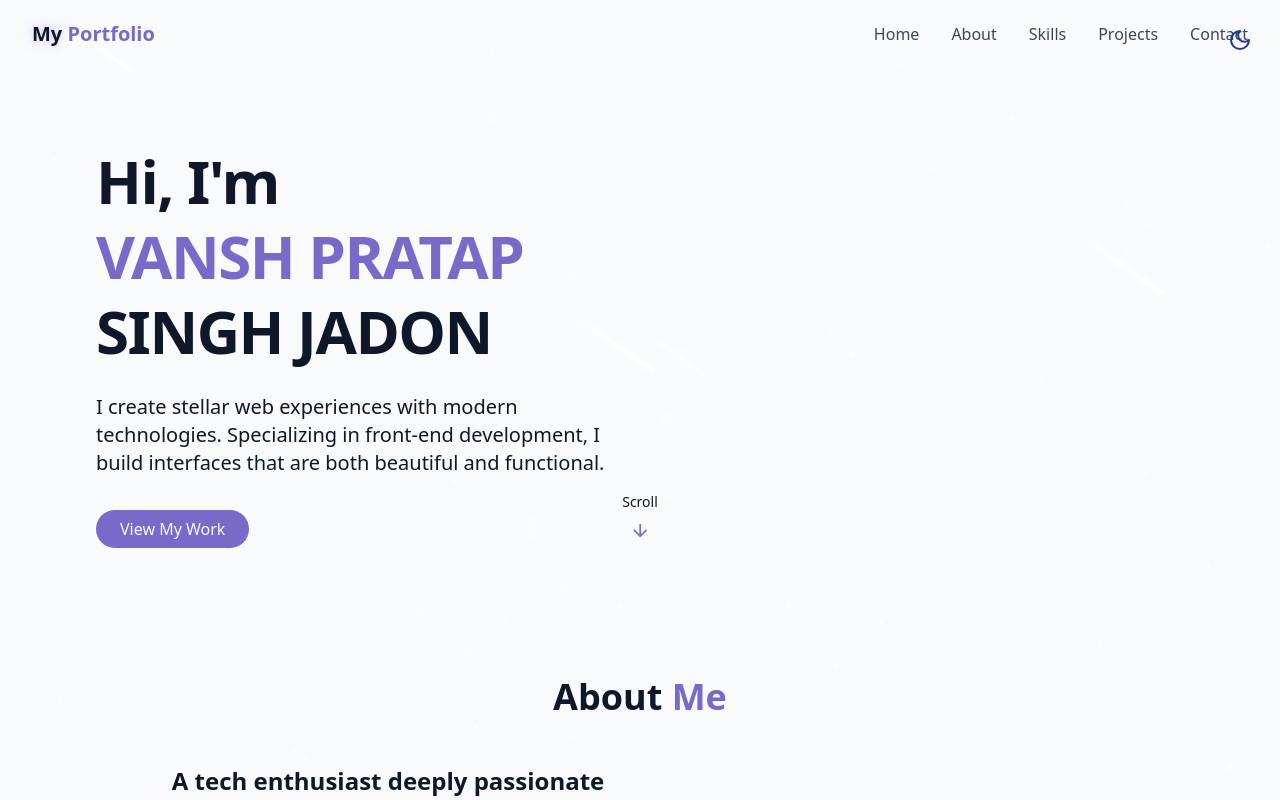
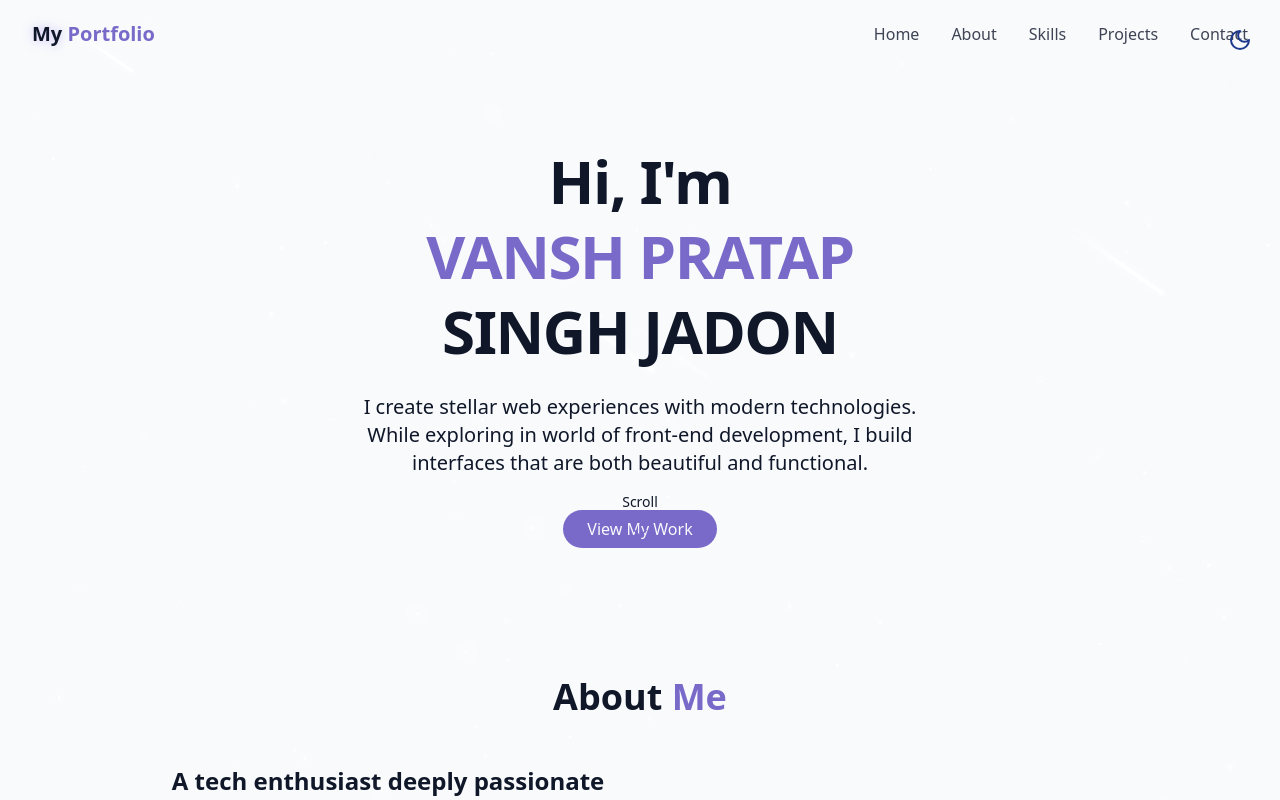
Before and after one commit to jadonvansh2005/My-react-portfolio, a React (Vite) app: page / in a window 1280 px wide. Shown: the top 800 px of the page. Built offline with nearby package versions, Linux system fonts and the light colour scheme.

Commit message:
Update HeroSection.jsx

```diff
--- a/src/components/HeroSection.jsx
+++ b/src/components/HeroSection.jsx
@@ -6,11 +6,10 @@ export const HeroSection = () => {
       id="hero"
       className="relative flex flex-col justify-center px-4 pt-24 md:pt-32 lg:pt-36 pb-10"
     >
-      <div className="container mx-auto flex flex-col-reverse md:flex-row items-center justify-between max-w-6xl gap-10">
+      <div className="container mx-auto flex flex-col items-center justify-between max-w-6xl gap-10">
 
-
-        {/* Text Content (Left) */}
-        <div className="w-full md:w-1/2 space-y-6 text-center md:text-left">
+        {/* Text Content Only */}
+        <div className="w-full space-y-6 text-center">
           <h1 className="text-3xl sm:text-4xl md:text-5xl lg:text-6xl font-bold tracking-tight leading-tight">
             <span className="block opacity-0 animate-fade-in">Hi, I'm</span>
             <span className="text-primary block opacity-0 animate-fade-in-delay-1">
@@ -21,9 +20,9 @@ export const HeroSection = () => {
             </span>
           </h1>
 
-          <p className="text-base sm:text-lg md:text-xl text-muted-foreground max-w-xl mx-auto md:mx-0 opacity-0 animate-fade-in-delay-3">
+          <p className="text-base sm:text-lg md:text-xl text-muted-foreground max-w-xl mx-auto opacity-0 animate-fade-in-delay-3">
             I create stellar web experiences with modern technologies.
-            Specializing in front-end development, I build interfaces that are
+            While exploring in world of  front-end development, I build interfaces that are
             both beautiful and functional.
           </p>
 
```
